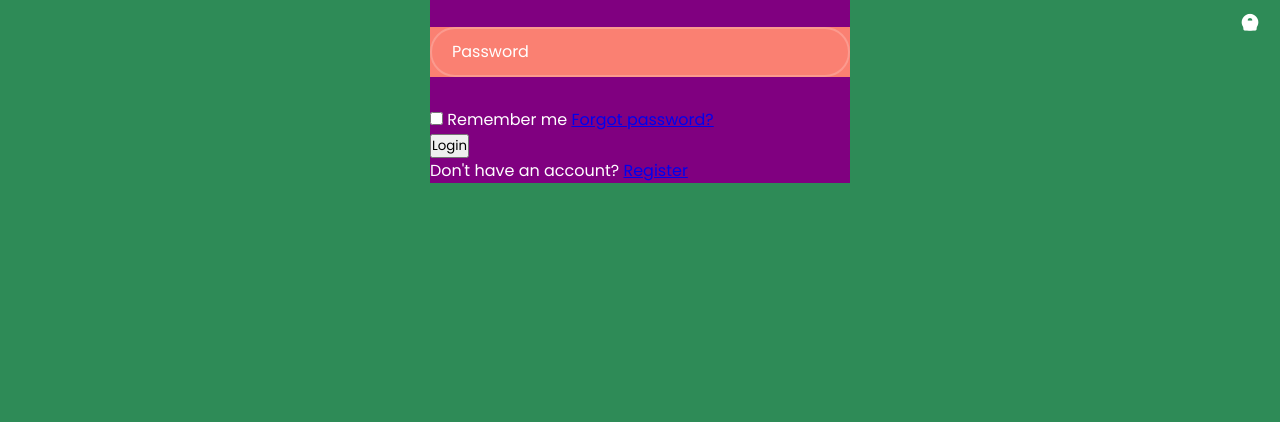
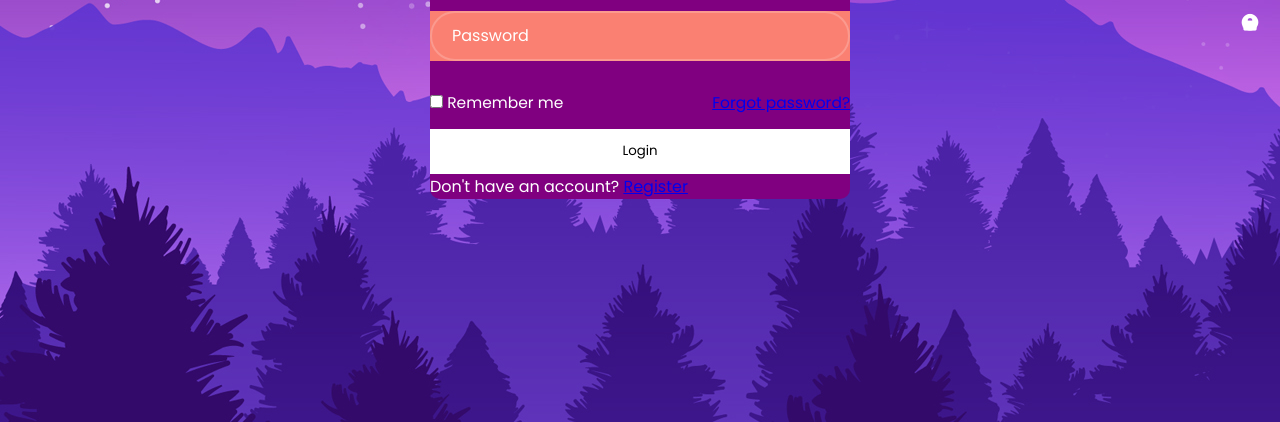
Before and after one commit to dreamcatstudios/ModerForm, a plain HTML site: page index.html in a window 1280 px wide. Shown: the part 378-800 px from the top of the page. Drawn offline with nearby package versions, Linux system fonts and the light colour scheme.

Commit message:
add css styles

```diff
--- a/style.css
+++ b/style.css
@@ -13,13 +13,14 @@ body {
   align-items: center;
   height: 100vh;
   width: 100%;
-  background: seagreen;
+  background: url(./img.jpg);
 }
 
 .wrapper {
   width: 420px;
   background: purple;
   color: #fff;
+  border-radius: 10px;
 }
 
 .wrapper h1 {
@@ -58,3 +59,18 @@ body {
   transform: translateY(-50%);
   font-size: 20px;
 }
+
+.remember-forgot {
+  display: flex;
+  justify-content: space-between;
+  font-size: 15.5px;
+  margin: 15px 0px 15px;
+}
+
+.wrapper button {
+  width: 100%;
+  height: 45px;
+  background: #fff;
+  border: none;
+  outline: none;
+}
```
